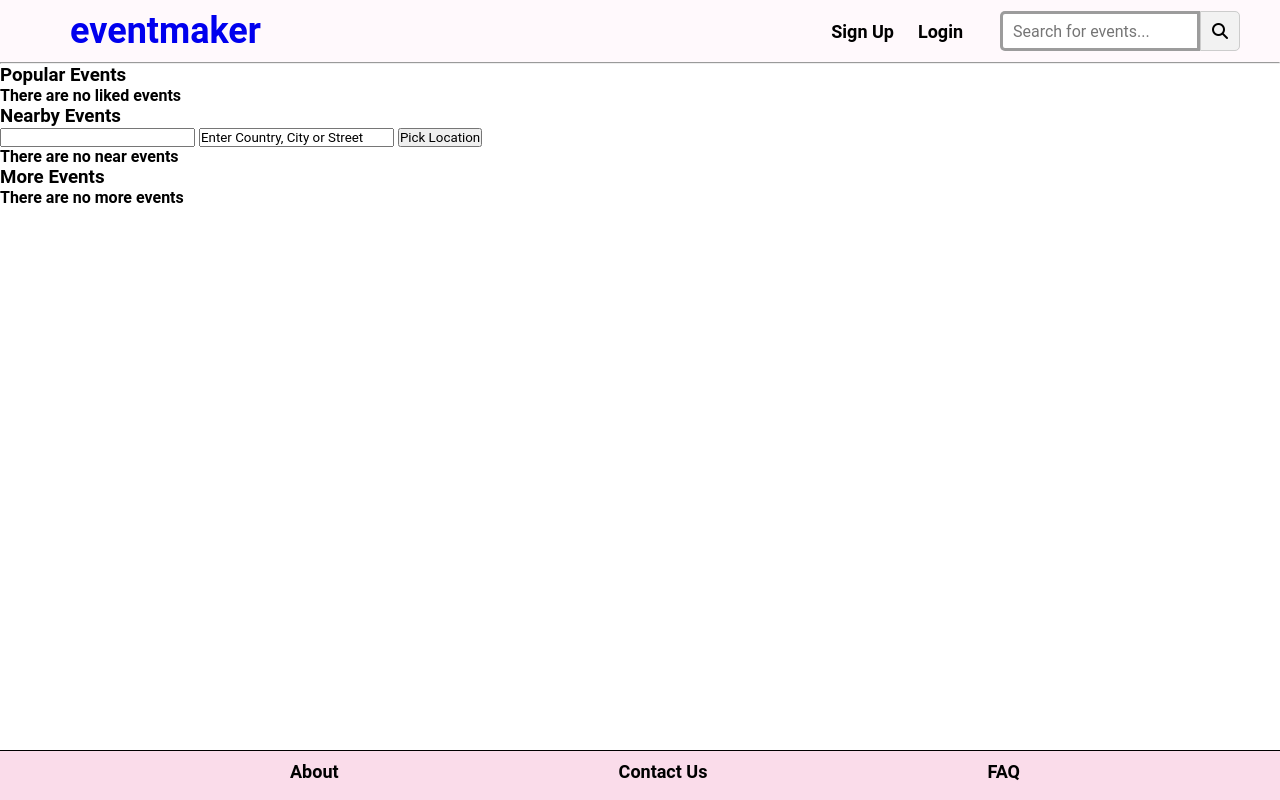
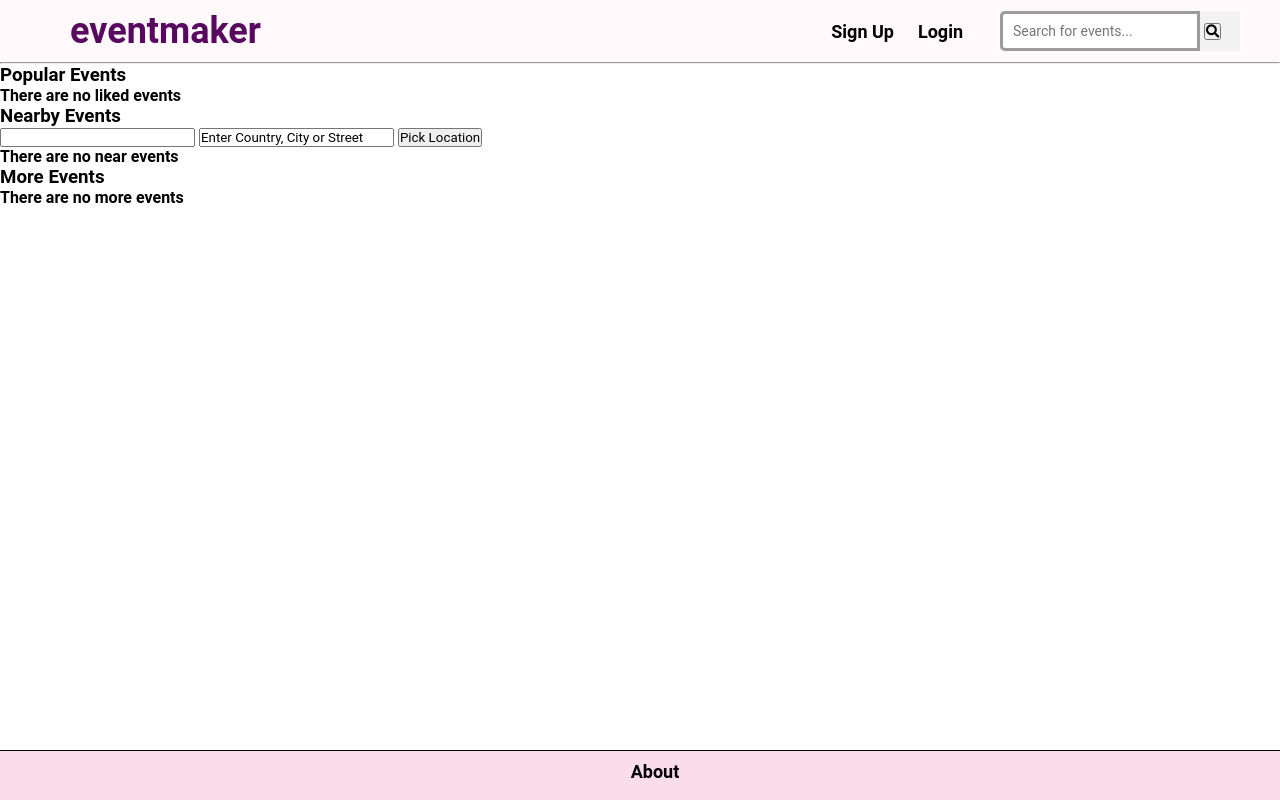
Before and after one commit to erenoezveren/eventmaker, a Django app: page / in a window 1280 px wide. Run offline with Django 3.2, Linux system fonts and the light colour scheme; data that the repository does not hold is empty; some libraries are stand-ins or nearby versions.

Commit message:
some fixes

```diff
--- a/eventmakerapp/static/eventmakerapp/base.css
+++ b/eventmakerapp/static/eventmakerapp/base.css
@@ -36,6 +36,9 @@ nav ul li.logo {
     font-size: 36px;
     color: #58095F;
 }
+nav ul li.logo a {
+    color: #58095F;
+}
 
 nav ul div.items {
     padding: 0 25px;
@@ -60,7 +63,6 @@ nav ul .search-icon{
     width: 240px;
     display: flex;
     background: #f2f2f2;
-    border-radius: 5px;
 }
 
 nav ul .search-icon input {
@@ -70,7 +72,7 @@ nav ul .search-icon input {
     outline: none;
     padding: 0 10px;
     color: #000;
-    font-size: 16px;
+    font-size: 14px;
     border-radius: 5px 0 0 5px;
 }
 
@@ -79,7 +81,6 @@ nav ul .search-icon .icon {
     width: 40px;
     line-height: 40px;
     text-align: center;
-    border: 1px solid #cccccc;
     border-radius: 0 5px 5px 0;
     cursor: pointer;
 }
@@ -88,7 +89,7 @@ nav ul .search-icon .icon:hover{
     background: #e6e6e6;
 }
 
-nav ul.search-icon .icon span{
+nav ul.search-icon .icon button{
     color: #222222;
     font-size: 18px;
 }
@@ -118,29 +119,15 @@ footer {
     padding: 10px 40px 10px 70px;
     margin-top:auto;
 }
-
-footer ul {
+footer a {
+    padding: 0 140px;
+    font-weight: bold;
+    font-size: 18px;
+    color: #000000;
     display: flex;
-    list-style: none;
-    flex-wrap: wrap;
-    align-items: center;
     justify-content: center;
 }
 
-footer ul li {
-    padding: 0 140px;
-    display: inline-flex;
-    font-weight: bold;
-    font-size: 18px;
-    color: #000000;
-}
-
-footer ul li a {
-    font-weight: bold;
-    font-size: 18px;
-    color: #000000;
-}
-
-footer ul li a:hover {
+footer a:hover {
     color: #58095F;
 }
--- a/templates/eventmaker/base.html
+++ b/templates/eventmaker/base.html
@@ -8,7 +8,7 @@
 		<title>Eventmaker - Join and Create Events</title>
         <link type="text/css" rel="stylesheet" href="{% static 'eventmakerapp/base.css' %}">
 		<meta name="viewport" content="width=device-width, initial-scale=1.0">
-		<script src="https://kit.fontawesome.com/a076d05399.js"></script>
+		<link rel="stylesheet" href="https://use.fontawesome.com/releases/v5.7.2/css/all.css" integrity="sha384-fnmOCqbTlWIlj8LyTjo7mOUStjsKC4pOpQbqyi7RrhN7udi9RwhKkMHpvLbHG9Sr" crossorigin="anonymous">
         {%  block head_block %}
         {% endblock %}
     </head>
@@ -43,10 +43,11 @@
 				<li class="search-icon">
 					<form method="get" action="{% url 'eventmakerapp:eventsearch'  %}">
 						<input type="text" placeholder="Search for events..." name="searchEvent">
+						<label class="icon">
+							<button class="fas fa-search"></button>
+						</label>
 					</form>
-					<label class="icon">
-						<span class="fas fa-search"></span>
-					</label>
+
 				</li>
 			</ul>
 		</nav>
@@ -58,17 +59,7 @@
 		</div>
 
 		<footer>
-				<ul>
-						<li>
-							<a href="{% url 'eventmakerapp:about' %}">About</a>
-						</li>
-						<li>
-							<a href="{% url 'eventmakerapp:about' %}">Contact Us</a>
-						</li>
-						<li>
-							<a href="{% url 'eventmakerapp:about' %}">FAQ</a>
-						</li>
-				</ul>
+			<a href="{% url 'eventmakerapp:about' %}">About</a>
 		</footer>
 	</body>
 </html>
```
